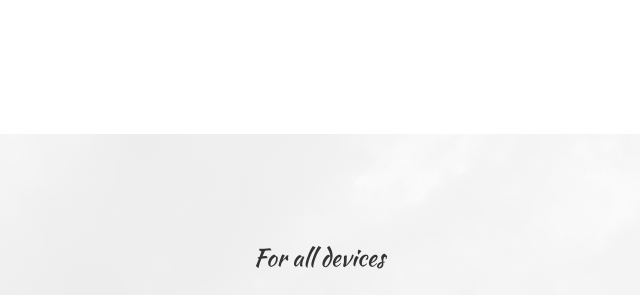
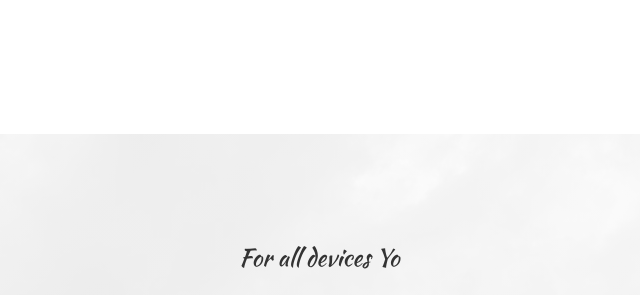
Before and after one commit to ultraza4/MoGo, a plain HTML site: page index.html in a window 1280 px wide. Shown: the part 2680-2975 px from the top of the page, 321-961 px from the left. Drawn offline with nearby package versions, Linux system fonts and the light colour scheme; files whose address does not match are found by name.

Commit message:
added yo

```diff
--- a/index.html
+++ b/index.html
@@ -188,7 +188,7 @@
 			<div class="container">
 				<div class="design__top">
 					<div class="design__top-subtitle">
-						For all devices
+						For all devices Yo
 					</div>
 					<div class="design__top-title">
 						Unique design
```
